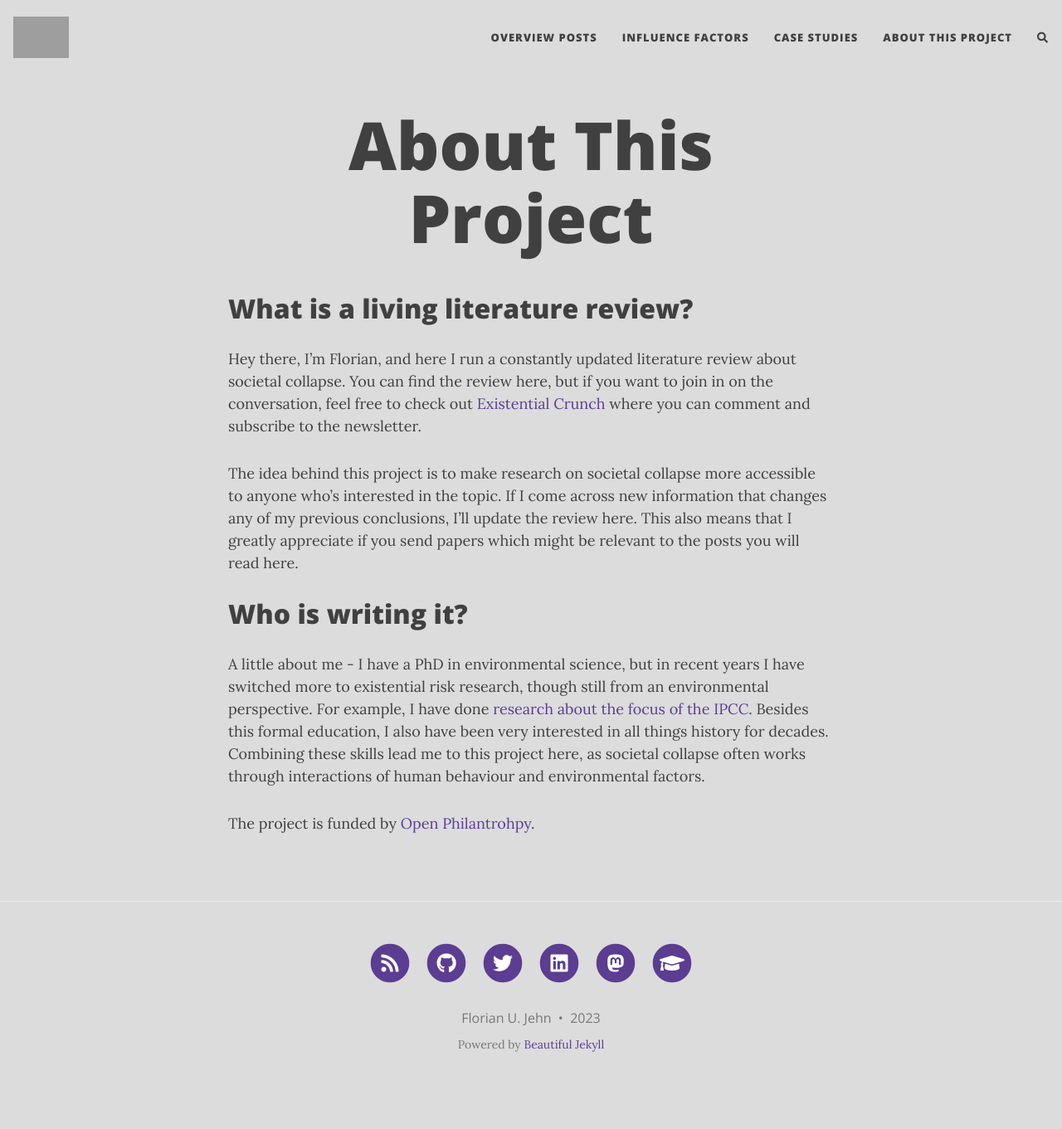
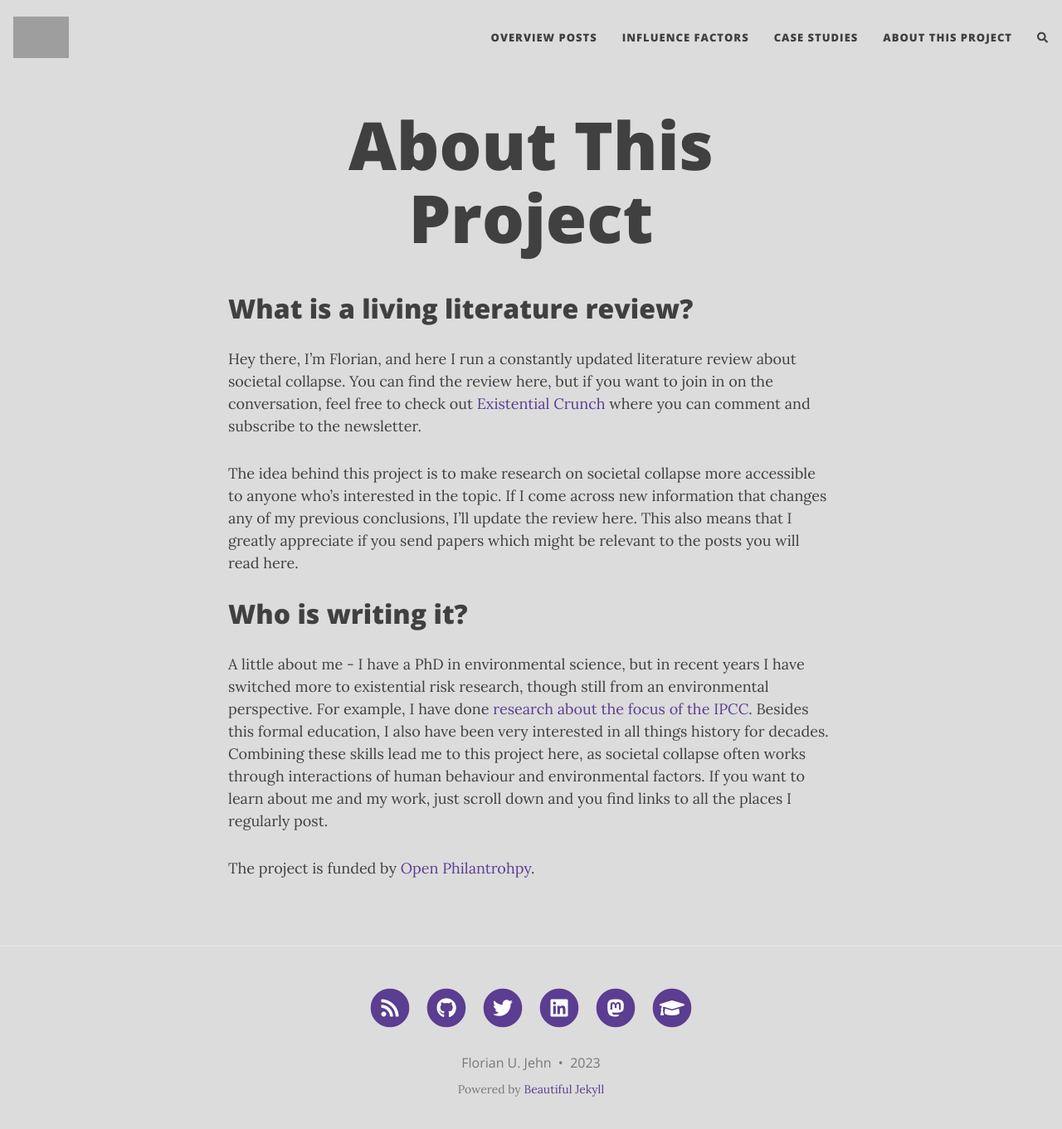
Before and after one commit to florianjehn/Societal_Collapse, a Jekyll site: the page built from aboutme.md, in a window 1280 px wide and 1374 px high. Shown: the top 1361 px of the window at 83% size. Built offline with Jekyll 4.4.1, drawn with Linux system fonts in a browser that asks for light colours; nearby versions of some CDN libraries; comment, search, counter and statistics services are not loaded; grey boxes are pictures that could not be loaded.

Commit message:
Update aboutme.md

```diff
--- a/aboutme.md
+++ b/aboutme.md
@@ -10,6 +10,6 @@
 
 # Who is writing it?
 
-A little about me - I have a PhD in environmental science, but in recent years I have switched more to existential risk research, though still from an environmental perspective. For example, I have done [research about the focus of the IPCC](https://agupubs.onlinelibrary.wiley.com/doi/full/10.1029/2022EF002876). Besides this formal education, I also have been very interested in all things history for decades. Combining these skills lead me to this project here, as societal collapse often works through interactions of human behaviour and environmental factors.
+A little about me - I have a PhD in environmental science, but in recent years I have switched more to existential risk research, though still from an environmental perspective. For example, I have done [research about the focus of the IPCC](https://agupubs.onlinelibrary.wiley.com/doi/full/10.1029/2022EF002876). Besides this formal education, I also have been very interested in all things history for decades. Combining these skills lead me to this project here, as societal collapse often works through interactions of human behaviour and environmental factors. If you want to learn about me and my work, just scroll down and you find links to all the places I regularly post.
 
 The project is funded by [Open Philantrohpy](https://www.openphilanthropy.org/).
```
